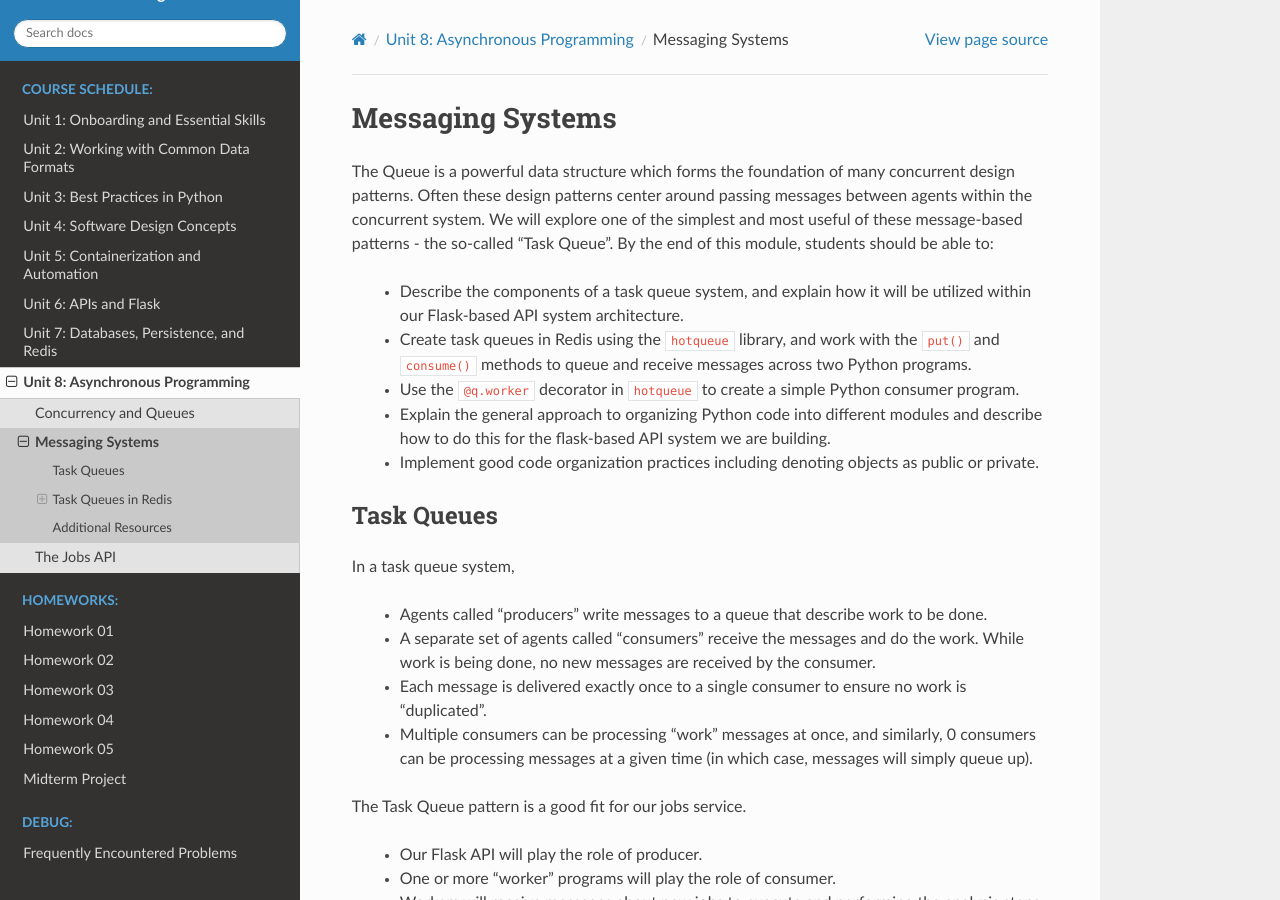
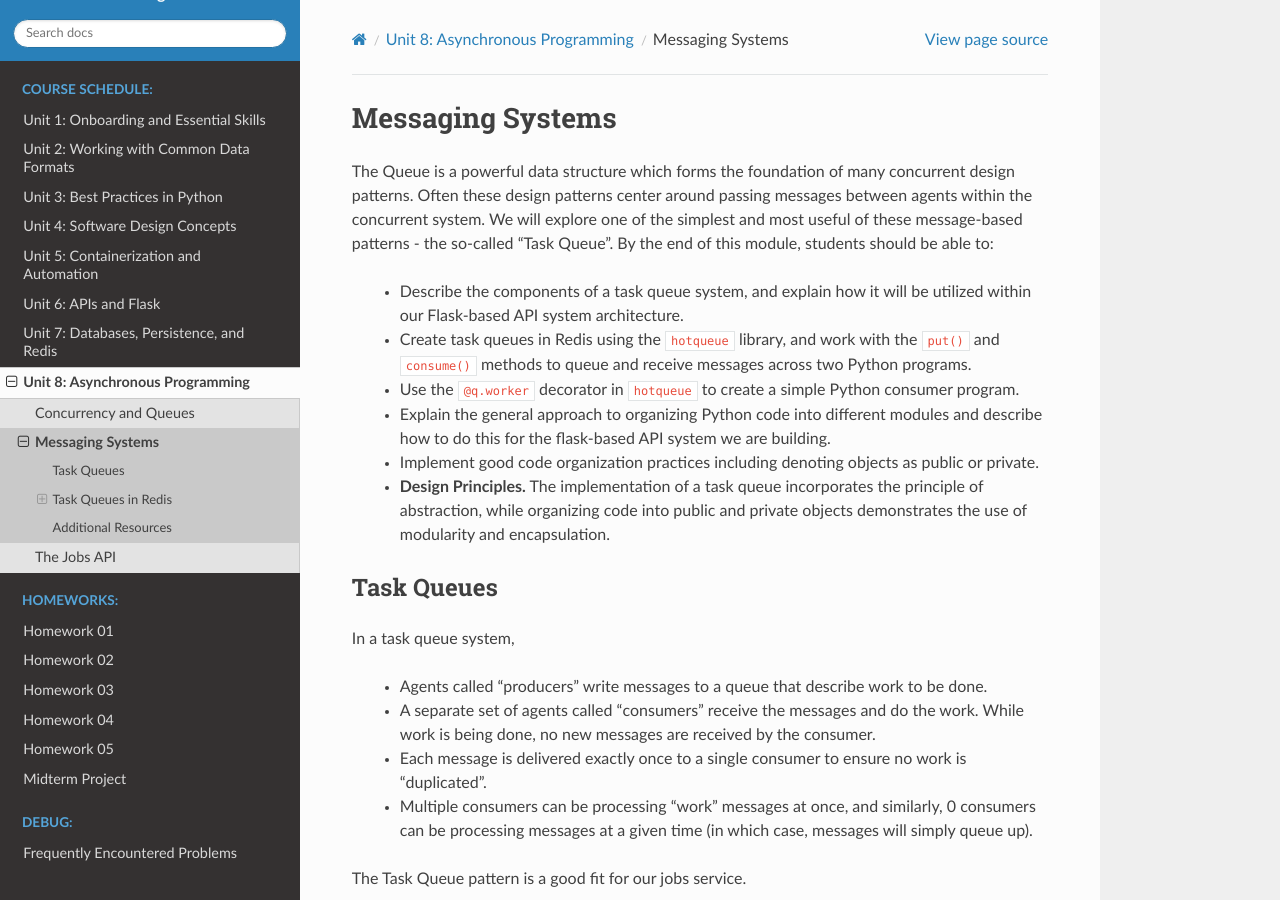
Before and after one commit to TACC/coe-332-sp25, a Sphinx documentation site: the page built from docs/unit08/messaging.rst, in a window 1280 px wide and 900 px high. Built offline with Sphinx 7.4.7 and the Read the Docs theme 3.1.0, drawn with Linux system fonts in a browser that asks for light colours.

Commit message:
Add design principles

```diff
--- a/docs/unit08/messaging.rst
+++ b/docs/unit08/messaging.rst
@@ -14,6 +14,8 @@ students should be able to:
   * Explain the general approach to organizing Python code into different modules and describe how to
     do this for the flask-based API system we are building.
   * Implement good code organization practices including denoting objects as public or private.
+  * **Design Principles.** The implementation of a task queue incorporates the principle of abstraction, while
+    organizing code into public and private objects demonstrates the use of modularity and encapsulation.
 
 
 Task Queues
```
